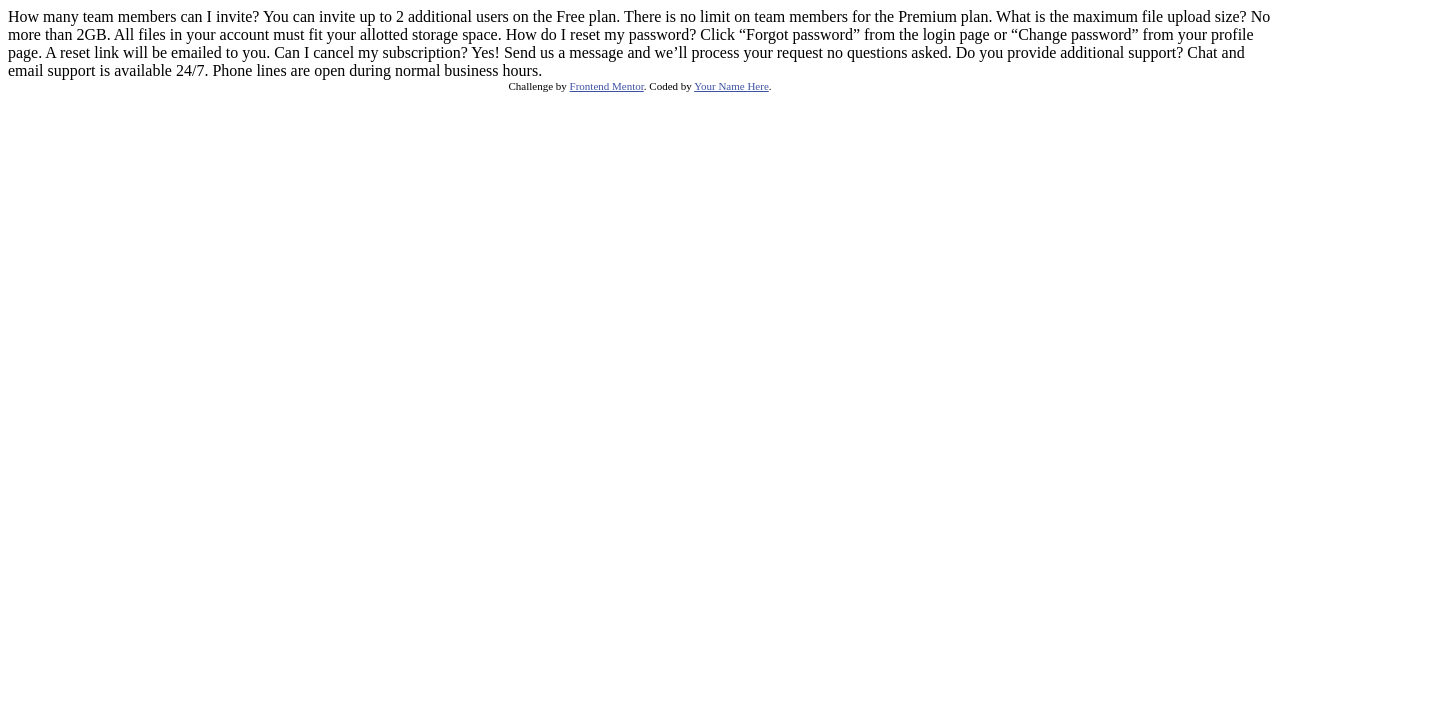
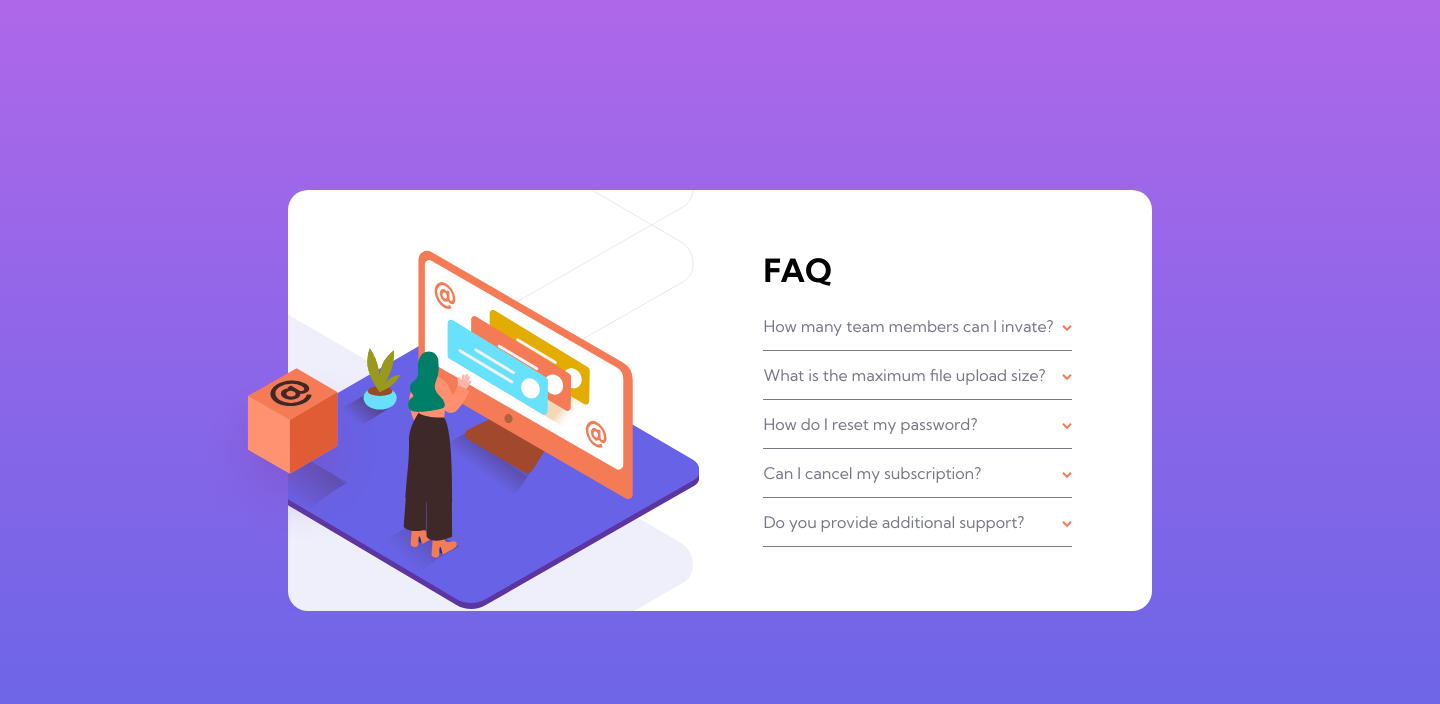
Before and after one commit to Sefap/javaScript, a plain HTML site: page Frontend-Mentor-Js/faq-accordion-card-main/index.html in a window 1280 px wide. Shown: the whole page, 1440 px wide, since content can reach past the window. Drawn offline with Linux system fonts and the light colour scheme.

Commit message:
masaüstü bitti sayılır

```diff
--- a/Frontend-Mentor-Js/faq-accordion-card-main/index.html
+++ b/Frontend-Mentor-Js/faq-accordion-card-main/index.html
@@ -1,20 +1,117 @@
 <!DOCTYPE html>
 <html lang="en">
   <head>
-  <meta charset="UTF-8">
-  <meta name="viewport" content="width=device-width, initial-scale=1.0"> <!-- displays site properly based on user's device -->
+    <meta charset="UTF-8" />
+    <meta name="viewport" content="width=device-width, initial-scale=1.0" />
+    <!-- displays site properly based on user's device -->
 
-  <link rel="icon" type="image/png" sizes="32x32" href="./images/favicon-32x32.png">
+    <link
+      rel="icon"
+      type="image/png"
+      sizes="32x32"
+      href="./images/favicon-32x32.png"
+    />
 
     <title>Frontend Mentor | FAQ Accordion Card</title>
 
     <!-- Feel free to remove these styles or customise in your own stylesheet 👍 -->
+
+    <link rel="stylesheet" href="reset.css" />
+    <link rel="stylesheet" href="style.css" />
+
+    <!-- Font Family -->
+    <link rel="preconnect" href="https://fonts.googleapis.com" />
+    <link rel="preconnect" href="https://fonts.gstatic.com" crossorigin />
+    <link
+      href="https://fonts.googleapis.com/css2?family=Kumbh+Sans:wght@400;700&display=swap"
+      rel="stylesheet"
+    />
     <style>
-    .attribution { font-size: 11px; text-align: center; }
-    .attribution a { color: hsl(228, 45%, 44%); }
+      .attribution {
+        font-size: 11px;
+        text-align: center;
+      }
+      .attribution a {
+        color: hsl(228, 45%, 44%);
+      }
     </style>
   </head>
   <body>
+    <div class="container">
+      <div class="leftSide">
+        <div class="ill-wod">
+          <div class="woman">
+            <div class="box">
+              <img src="images/illustration-box-desktop.svg" alt="" />
+            </div>
+          </div>
+        </div>
+      </div>
+      <div class="rightSide">
+        <h1>FAQ</h1>
+        <ul class="faq-list">
+          <li>
+            <div class="question">
+              <p>How many team members can I invate?</p>
+              <div class="icon">
+                <img src="images/icon-arrow-down.svg" alt="" />
+              </div>
+            </div>
+            <div class="answer">
+              You can invite up to 2 additional users on the Free plan. There is
+              no limit on team members for the Premium plan.
+            </div>
+          </li>
+          <li>
+            <div class="question">
+              <p>What is the maximum file upload size?</p>
+              <div class="icon">
+                <img src="images/icon-arrow-down.svg" alt="" />
+              </div>
+            </div>
+            <div class="answer">
+              No more than 2GB. All files in your account must fit your allotted storage space.
+            </div>
+          </li>
+          <li>
+            <div class="question">
+              <p>How do I reset my password?</p>
+              <div class="icon">
+                <img src="images/icon-arrow-down.svg" alt="" />
+              </div>
+            </div>
+            <div class="answer">
+              Click “Forgot password” from the login page or “Change password” from your profile page.
+              A reset link will be emailed to you.
+            </div>
+          </li>
+          <li>
+            <div class="question">
+              <p>Can I cancel my subscription?</p>
+              <div class="icon">
+                <img src="images/icon-arrow-down.svg" alt="" />
+              </div>
+            </div>
+            <div class="answer">
+              Yes! Send us a message and we’ll process your request no questions asked.
+            </div>
+          </li>
+          <li>
+            <div class="question">
+              <p >Do you provide additional support?</p>
+              <div class="icon">
+                <img src="images/icon-arrow-down.svg" alt="" />
+              </div>
+            </div>
+            <div class="answer">
+              Chat and email support is available 24/7. Phone lines are open during normal business hours.
+            </div>
+          </li>
+        </ul>
+      </div>
+    </div>
+
+    <!--
   How many team members can I invite?
   You can invite up to 2 additional users on the Free plan. There is no limit on
   team members for the Premium plan.
@@ -30,11 +127,14 @@
   Yes! Send us a message and we’ll process your request no questions asked.
 
   Do you provide additional support?
-  Chat and email support is available 24/7. Phone lines are open during normal business hours.
+  Chat and email support is available 24/7. Phone lines are open during normal business hours. -->
 
-  <div class="attribution">
+    <!-- <div class="attribution">
     Challenge by <a href="https://www.frontendmentor.io?ref=challenge" target="_blank">Frontend Mentor</a>.
-    Coded by <a href="#">Your Name Here</a>.
-  </div>
+    Coded by <a href="#">Sefa Palabıyık</a>.
+  </div> -->
+
+
+  <script src="script.js"></script>
   </body>
 </html>
--- /dev/null
+++ b/Frontend-Mentor-Js/faq-accordion-card-main/reset.css
@@ -0,0 +1,44 @@
+/* Reset CSS */
+html, body, div, span, applet, object, iframe,
+h1, h2, h3, h4, h5, h6, p, blockquote, pre,
+a, abbr, acronym, address, big, cite, code,
+del, dfn, em, img, ins, kbd, q, s, samp,
+small, strike, strong, sub, sup, tt, var,
+b, u, i, center,
+dl, dt, dd, ol, ul, li,
+fieldset, form, label, legend,
+table, caption, tbody, tfoot, thead, tr, th, td {
+  margin: 0;
+  padding: 0;
+  border: 0;
+  font-size: 100%;
+  font: inherit;
+  vertical-align: baseline;
+}
+a{
+  text-decoration: none;
+}
+
+/* Yerleşik elementlerin stilini sıfırlamak için bazı ek düzenlemeler */
+body {
+  line-height: 1;
+}
+
+ol, ul {
+  list-style: none;
+}
+
+blockquote, q {
+  quotes: none;
+}
+
+blockquote:before, blockquote:after,
+q:before, q:after {
+  content: '';
+  content: none;
+}
+
+table {
+  border-collapse: collapse;
+  border-spacing: 0;
+}
--- /dev/null
+++ b/Frontend-Mentor-Js/faq-accordion-card-main/script.js
@@ -0,0 +1,23 @@
+let questions = document.querySelectorAll('.question')
+let answer = document.querySelectorAll('.answer')
+let icons = document.querySelectorAll('.icon')
+console.log(questions);
+
+questions.forEach((ques) => {
+  ques.onclick = () => {
+    const answer = ques.nextElementSibling;
+    const isAnswerVisible = answer.style.display === 'block';
+
+    // Tüm cevapları gizle
+    const allAnswers = document.querySelectorAll('.answer');
+    allAnswers.forEach(a => a.style.display = 'none');
+    // Tüm soru renklerini sıfırla
+    questions.forEach(q => q.classList.remove('active'));
+
+    // Tıklanan sorunun cevabını aç/kapat
+    if (!isAnswerVisible) {
+      answer.style.display = 'block';
+      ques.classList.add('active')
+    }
+  };
+});
--- /dev/null
+++ b/Frontend-Mentor-Js/faq-accordion-card-main/style.css
@@ -0,0 +1,119 @@
+:root{
+
+  /* Text */
+  --Very-dark-desaturated-blue:hsl(238, 29%, 16%);
+  --Soft-red:hsl(14, 88%, 65%);
+  --Very-dark-grayish-blue:hsl(237, 12%, 33%);
+  --Dark-grayish-blue:hsl(240, 6%, 50%);
+
+  /* Gradient */
+  --Soft-violet:hsl(273, 75%, 66%);
+  --Soft-blue:hsl(240, 73%, 65%);
+
+  /* Dividers */
+  --Light-grayish-blue:hsl(240, 5%, 91%);
+
+
+}
+
+body{
+  font-family: 'Kumbh Sans', sans-serif;
+  width: 1440px;
+  font-size: 12px;
+  height: 100vh;
+  margin: 0 auto;
+  background: linear-gradient(to bottom,var(--Soft-violet),var(--Soft-blue));
+  display: flex;
+  justify-content: center;
+  align-items: center;
+}
+
+.container{
+  display: grid;
+  grid-template-columns: 1fr 1.1fr;
+  position: relative;
+  background-color: white;
+  border-radius: 20px;
+  width: 60%;
+}
+.leftSide{
+  background: url("images/bg-pattern-desktop.svg");
+  background-repeat: no-repeat;
+  background-position: -560px -300px;
+  height: 100%;
+
+}
+.ill-wod{
+  height: 100%;
+  display: flex;
+  align-items: center;
+  position: relative;
+}
+.woman{
+
+  width: 100%;
+  height: 100%;
+  background: url("images/illustration-woman-online-desktop.svg");
+  background-repeat: no-repeat;
+
+  background-position-x: -60px;
+  background-position-y: 60px;
+}
+.box{
+    position: absolute;
+    height: 120px;
+    left: -22.2%;
+    top: 42%;
+}
+
+.rightSide{
+  padding: 4rem;
+  padding-right: 5rem;
+}
+.rightSide>h1{
+  font-size: 2rem;
+  font-weight: 700;
+  margin-bottom: 1rem;
+}
+.faq-list>li{
+  border-bottom: 1px solid var(--Dark-grayish-blue);
+  padding: 1rem 0;
+  font-size: 16px;
+  cursor: pointer;
+}
+.active .icon {
+  transform: rotate(180deg);
+}
+.question{
+  display: flex;
+  justify-content: space-between;
+  align-items: center;
+  color: var(--Dark-grayish-blue);
+  width: 100%;
+  height: 100%;
+}
+.question:hover{
+  color: var(--Soft-red);
+}
+.answer{
+  display: none;
+  /* margin: 1rem 0; */
+  margin-top: 1rem;
+  font-size: 14px;
+  color: var(--Dark-grayish-blue);
+  /* font-weight: 800; */
+  line-height: 1.2;
+  cursor: auto;
+}
+.active{
+  color: black;
+  font-weight: 800;
+}
+@media only screen  and (max-width:768px){
+  body{
+    width: 375px;
+  }
+  .container{
+    grid-template-columns: 1fr;
+  }
+}
```
Lines whose indentation alone changed are shown as unchanged.
